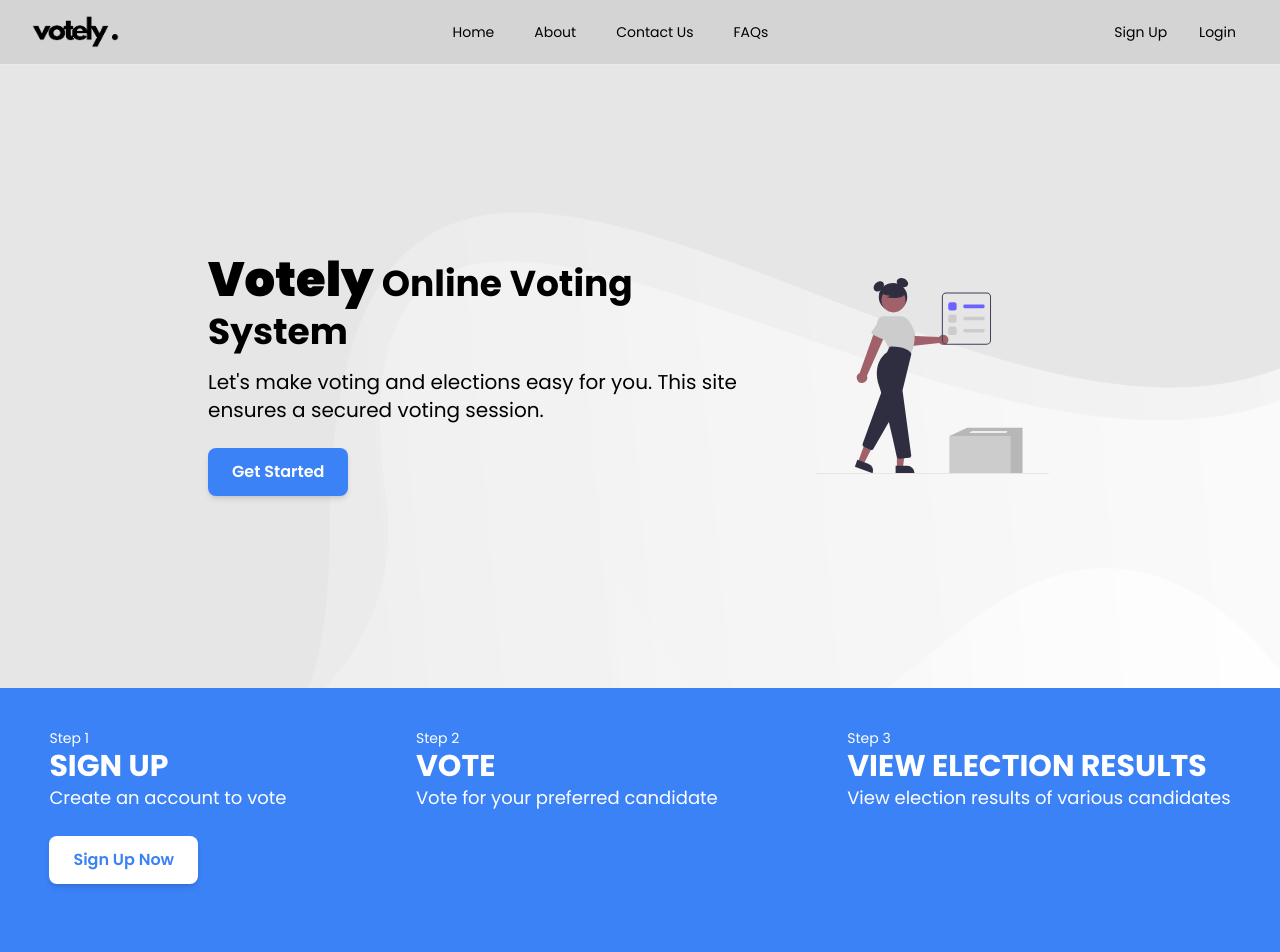
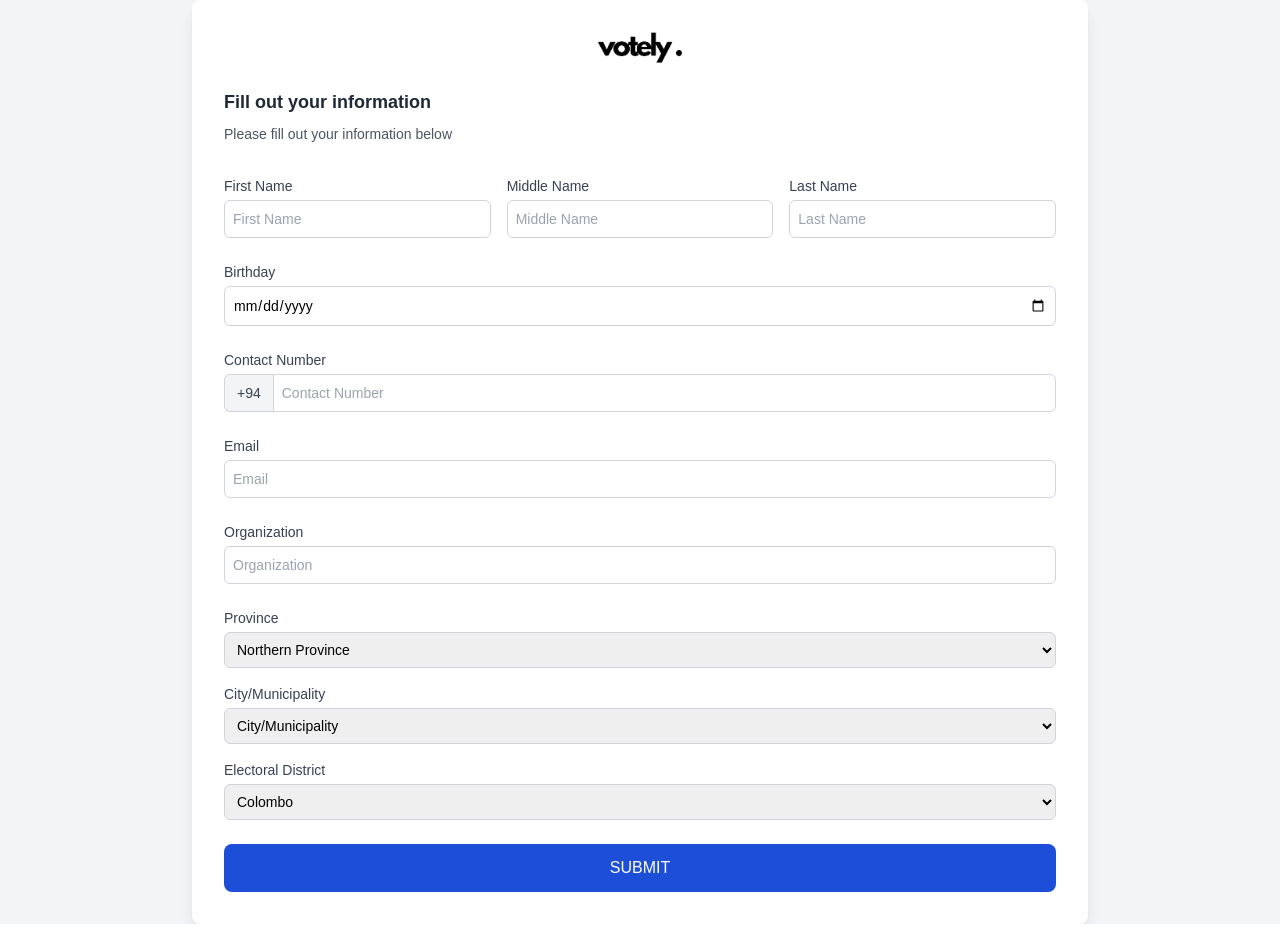
Before and after one commit to udithayeshmantha/Votely-E-voting-system, a React (Create React App) app: page / in a window 1280 px wide. Shown: the top 952 px of the page. After the commit the page ends 924 px from the top, so only its background shows below. Built offline with nearby package versions, Linux system fonts and the light colour scheme.

Commit message:
Add new Form component and remove RegForm; update App structure

```diff
--- a/src/App.js
+++ b/src/App.js
@@ -6,11 +6,12 @@ import Login from "./pages/Login";
 import "./styles/App.css";
 import Footer from "./components/Footer";
 import SignUp from "./pages/SignUp";
+import Form from "./components/Form";
 
 function App() {
   return (
     <Router>
-      <Navbar />
+      {/* <Navbar />
 
       <Routes>
         <Route path="/" element={<Home />} />
@@ -18,9 +19,12 @@ function App() {
         <Route path="/login" element={<Login />} />
         <Route path="/signup" element={<SignUp />}></Route>
       </Routes>
-      <Footer />
+      <Form />
+      <Footer /> */}
+        <Form />
+    </Router>
 
-    </Router>
+
   );
 }
 
--- /dev/null
+++ b/src/components/Form.js
@@ -0,0 +1,158 @@
+import React from "react";
+import { Link } from "react-router-dom";
+import Logo from "../assets/logo.png";
+
+const Form = () => {
+  return (
+    <div className="min-h-screen bg-gray-100 flex items-center justify-center">
+      <div className="bg-white shadow-lg rounded-lg p-8 w-full max-w-4xl">
+        {/* Logo */}
+        <div className="flex justify-center mb-6">
+            <Link to="/">
+              <img alt="Volety" src={Logo} className="h-8 w-auto" />
+            </Link>
+        </div>
+
+        {/* Title */}
+        <h2 className="text-lg font-bold text-gray-800 mb-2">
+          Fill out your information
+        </h2>
+        <p className="text-sm text-gray-600 mb-8">
+          Please fill out your information below
+        </p>
+
+        {/* Form */}
+        <form className="space-y-6">
+          {/* First, Middle, and Last Name in One Row */}
+          <div className="grid grid-cols-1 md:grid-cols-3 gap-4">
+            <div className="flex flex-col">
+              <label className="text-sm font-medium text-gray-700">First Name</label>
+              <input
+                type="text"
+                placeholder="First Name"
+                className="text-sm mt-1 p-2 border border-gray-300 rounded-md focus:ring-blue-500 focus:border-blue-500"
+              />
+            </div>
+
+            <div className="flex flex-col">
+              <label className="text-sm font-medium text-gray-700">Middle Name</label>
+              <input
+                type="text"
+                placeholder="Middle Name"
+                className="text-sm mt-1 p-2 border border-gray-300 rounded-md focus:ring-blue-500 focus:border-blue-500"
+              />
+            </div>
+
+            <div className="flex flex-col">
+              <label className="text-sm font-medium text-gray-700">Last Name</label>
+              <input
+                type="text"
+                placeholder="Last Name"
+                className="text-sm mt-1 p-2 border border-gray-300 rounded-md focus:ring-blue-500 focus:border-blue-500"
+              />
+            </div>
+          </div>
+
+          {/* Birthday */}
+          <div className="flex flex-col">
+            <label className="text-sm font-medium text-gray-700">Birthday</label>
+            <input
+              type="date"
+              className="text-sm mt-1 p-2 border border-gray-300 rounded-md focus:ring-blue-500 focus:border-blue-500"
+            />
+          </div>
+
+          {/* Contact Number */}
+          <div className="flex flex-col">
+            <label className="text-sm font-medium text-gray-700">Contact Number</label>
+            <div className="flex items-center mt-1">
+              <span className="p-2 text-sm inline-flex items-center px-3 border border-r-0 border-gray-300 bg-gray-100 text-gray-700 rounded-l-md">
+                +94
+              </span>
+              <input
+                type="text"
+                placeholder="Contact Number"
+                className="text-sm p-2 border border-gray-300 rounded-r-md focus:ring-blue-500 focus:border-blue-500 flex-1"
+              />
+            </div>
+          </div>
+
+          {/* Email */}
+          <div className="flex flex-col">
+            <label className="text-sm font-medium text-gray-700">Email</label>
+            <input
+              type="email"
+              placeholder="Email"
+              className="text-sm mt-1 p-2 border border-gray-300 rounded-md focus:ring-blue-500 focus:border-blue-500"
+            />
+          </div>
+
+          {/* Organization */}
+          <div className="flex flex-col">
+            <label className="text-sm font-medium text-gray-700">Organization</label>
+            <input
+              type="text"
+              placeholder="Organization"
+              className="text-sm mt-1 p-2 border border-gray-300 rounded-md focus:ring-blue-500 focus:border-blue-500"
+            />
+          </div>
+
+          {/* Address: Province, Barangay, and City in One Column */}
+          <div className="space-y-4">
+            <div className="flex flex-col">
+              <label className="text-sm font-medium text-gray-700">Province</label>
+              <select className="text-sm mt-1 p-2 border border-gray-300 rounded-md focus:ring-blue-500 focus:border-blue-500">
+                <option>Northern Province</option>
+                <option>North Central Province</option>
+                <option>North Western Province</option>
+                <option>Central Province</option>
+                <option>Western Province</option>
+                <option>Eastern Province</option>
+                <option>Southern Province</option>
+                <option> Sabaragamuwa Province</option>
+                <option>Uva Province</option>
+              </select>
+            </div>
+
+            <div className="flex flex-col">
+              <label className="text-sm font-medium text-gray-700">
+                City/Municipality
+              </label>
+              <select className="text-sm mt-1 p-2 border border-gray-300 rounded-md focus:ring-blue-500 focus:border-blue-500">
+                <option>City/Municipality</option>
+              </select>
+            </div>
+
+            <div className="flex flex-col">
+              <label className="text-sm font-medium text-gray-700">Electoral District</label>
+              <select className="text-sm mt-1 p-2 border border-gray-300 rounded-md focus:ring-blue-500 focus:border-blue-500">
+                <option>Colombo</option>
+                <option>Gampaha</option>
+                <option>Kaluthara</option>
+                <option>Kandy</option>
+                <option>Matale</option>
+                <option>Nuwara Eliya</option>
+                <option>Galle</option>
+                <option>Matara</option>
+                <option>Matara</option>
+                <option>Matara</option>
+              </select>
+            </div>
+          </div>
+
+          {/* Submit Button */}
+          <div>
+            <button
+              type="submit"
+              className="w-full bg-blue-700 text-white p-3 rounded-lg font-medium hover:bg-blue-800 transition"
+            >
+              SUBMIT
+            </button>
+          </div>
+        </form>
+      </div>
+    </div>
+  );
+};
+
+export default Form;
--- a/src/components/RegForm.js
+++ /dev/null
@@ -1,74 +0,0 @@
-import React from 'react';
-import Logo from '../assets/logo.png';
-
-const RegForm = () => {
-  return (
-        <div className="reg-form">
-            <div className="small-logo">
-                <img src={Logo} alt="" />
-            </div>
-             <div className="form-heading">
-                <h2 className='secondary-heading secondary-heading-lf'>Fill out your information</h2>
-                <p className='primary-text primary-text-lf'>Please fill out your information below</p>
-            </div>
-        <form className='votely-form'>
-            <div className="form-group">
-                <label for="firstname">FIRST NAME</label>
-                <input
-                type="text"
-                name="fisrtName"
-                placeholder="First Name"
-                required
-                />
-                <label for="firstname">MIDDLE NAME</label>
-                <input
-                type="text"
-                name="MiddleName"
-                placeholder="Middle Name"
-                />
-                <label for="firstname">LAST NAME</label>
-                <input
-                type="text"
-                name="LastName"
-                placeholder="Last Name"
-                required
-                />
-            </div>
-            <div className="persional-details">
-                <label for="birthday">DATE OF BIRTH</label>
-                <input
-                type="date"
-                name="birthday"
-                placeholder="MM/DD/YYYY"
-                required
-                />
-                <label for="contact">CONTACT NUMBER</label>
-                <span className='country-code'>LK +94</span>
-                <input
-                type="tel"
-                name="contactnumber"
-                placeholder="Contact Number"
-                required
-                />
-                <label for="email">EMAIL</label>
-                <input
-                type="email"
-                name="email"
-                placeholder="Email address"
-                required
-                />
-                <label for="Organization">ORGANIZATION</label>
-                <input
-                type="text"
-                name="organization"
-                placeholder="Organization"
-                />
-            </div>
-            <div className="address-details">
-                <h2>CURRENT ADDRESS</h2>
-            </div>
-        </form>
-        </div>
-  );
-};
-export default RegForm;
--- a/src/styles/App.css
+++ b/src/styles/App.css
@@ -131,62 +131,3 @@
 .otp-form a:hover {
   text-decoration: underline;
 }
-
-/* Register form */
-.reg-form {
-  width: 100%;
-  background-color: #fff;
-  border-radius: 10px;
-  padding: 2rem;
-  margin: 0 auto;
-  box-shadow: 0 4px 20px rgba(0, 0, 0, 0.2);
-}
-
-.reg-form input {
-  width: 25%;
-  padding: 0.8rem;
-  margin: 0.5rem;
-  border: 1px solid #ccc;
-  border-radius: 10px;
-  font-size: 18px;
-}
-
-.reg-form label {
-  display: block;
-  text-align: left;
-  color: #333;
-  font-weight: bold;
-  margin-top: 1rem;
-}
-
-.small-logo {
-  width: 100px;
-  height: 50px;
-  margin: 0.1rem 50rem;
-}
-.secondary-heading-lf {
-  text-align: left;
-}
-.primary-text-lf {
-  text-align: left;
-  padding-bottom: 25px;
-}
-
-.votely-form .form-group {
-  display: flex;
-  flex-wrap: wrap;
-  gap: 10px;
-  margin-bottom: 15px;
-}
-
-.persional-details {
-}
-
-.country-code {
-  padding: 1.1rem;
-  background-color: #f3f4f6;
-  border: 1px solid #e5e7eb;
-  border-radius: 10px;
-  font-size: 0.9em;
-  color: #6b7280;
-}
```
